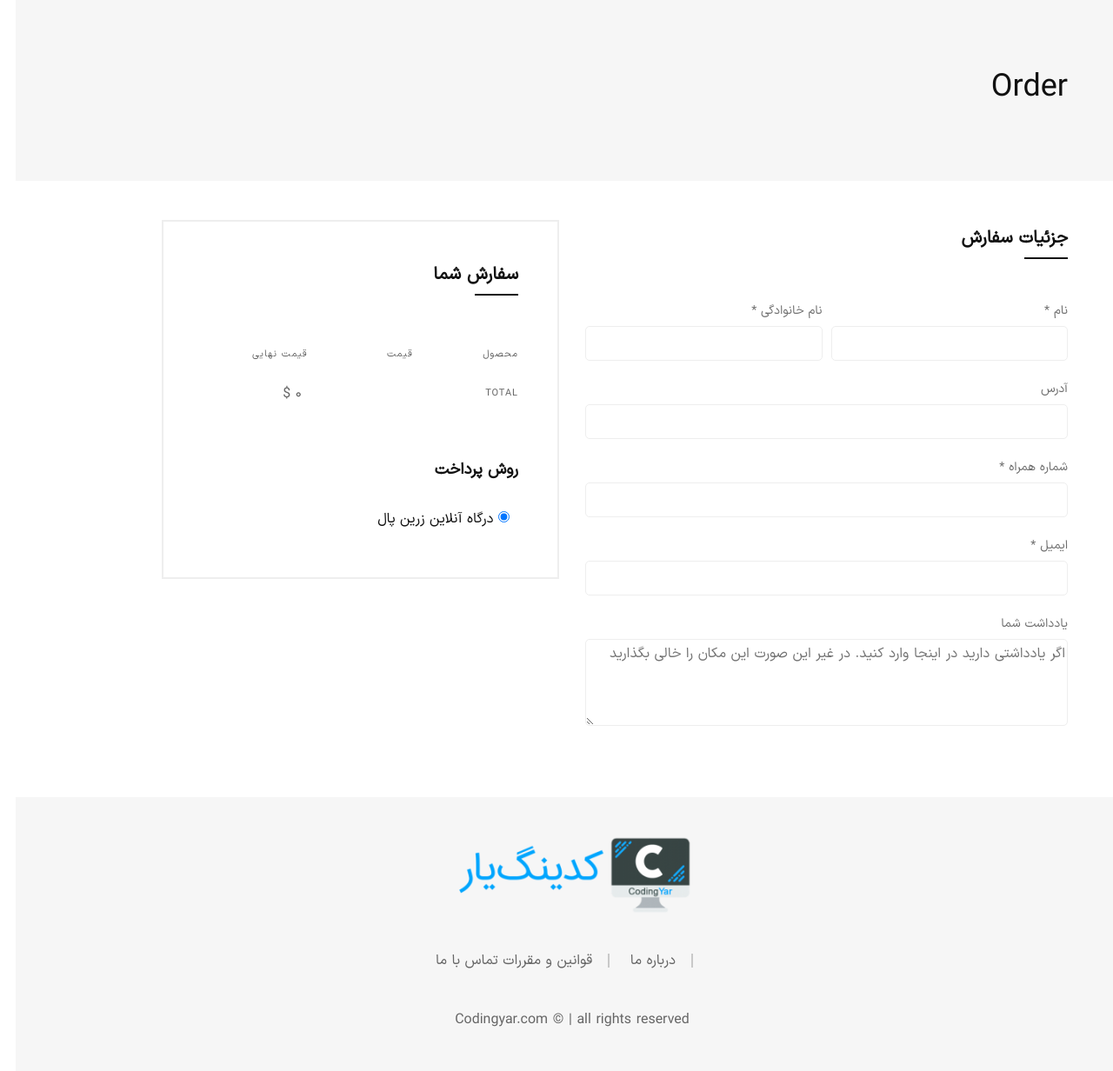
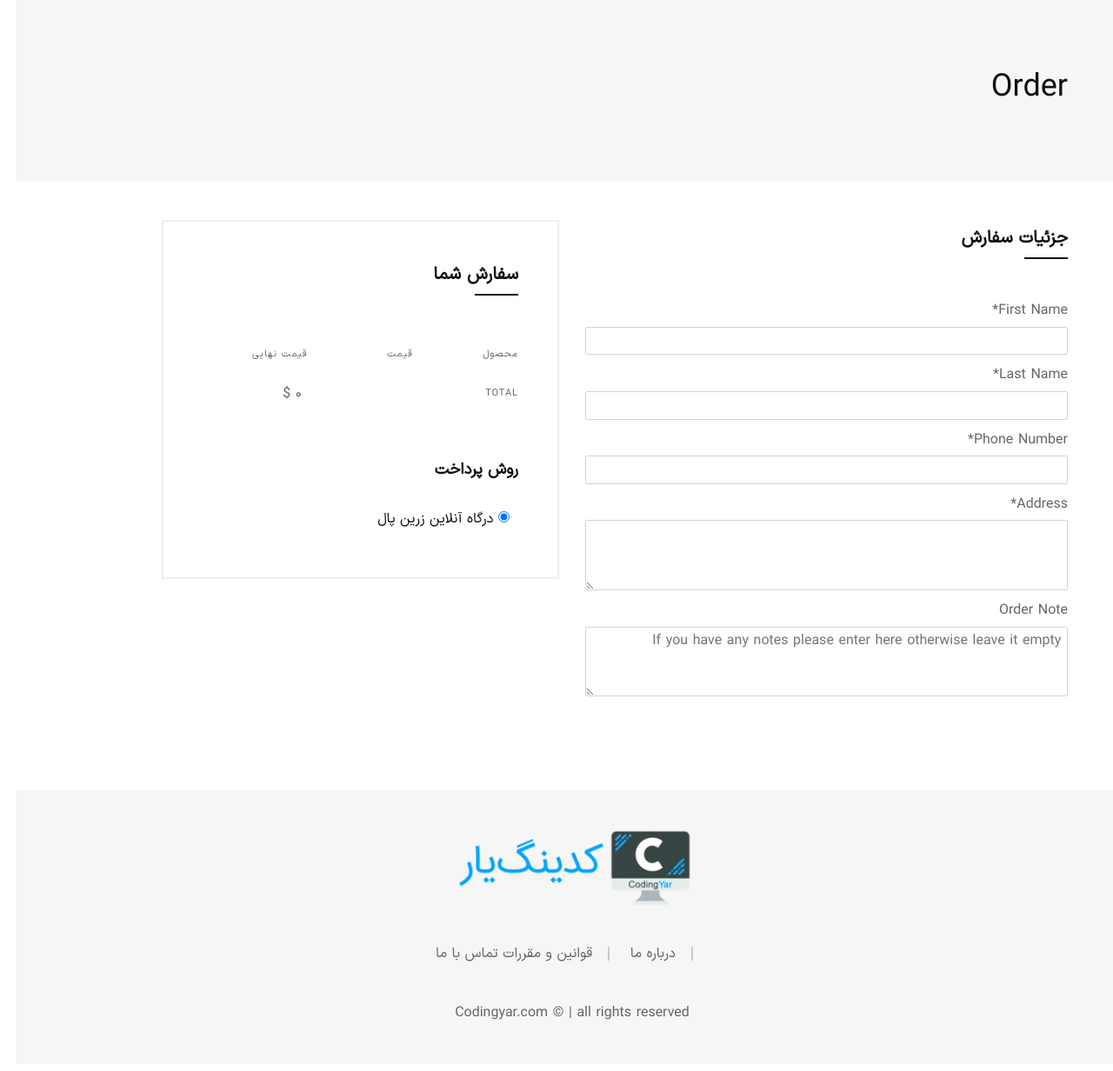
Before and after one commit to rezashahrokhi27/onlineshop, a Django app: page /order/create/ in a window 1280 px wide. Shown: the part 104-1336 px from the top of the page at 87% size. After the commit the page ends 1277 px from the top, so only its background shows below. Run offline with Django 4.2, Linux system fonts and the light colour scheme; parts of the project's set-up code (start-up, migrations or seed data) failed here and were passed over; some libraries are stand-ins or nearby versions; some web fonts are replaced.

Commit message:
create order form and add it to order_create.html

```diff
--- /dev/null
+++ b/orders/forms.py
@@ -0,0 +1,17 @@
+from django import forms
+from django.utils.translation import gettext_lazy as _
+
+from .models import Order
+
+
+class OrderForm(forms.ModelForm):
+    class Meta:
+        model = Order
+        fields = ['first_name', 'last_name', 'phone_number', 'address', 'order_notes', ]
+        widgets = {
+            'address': forms.Textarea(attrs={'rows': 3}),
+            'order_notes': forms.Textarea(attrs={
+                'rows': 3,
+                'placeholder': _('If you have any notes please enter here otherwise leave it empty')
+            }),
+        }
--- a/orders/models.py
+++ b/orders/models.py
@@ -1,18 +1,21 @@
 from django.db import models
 from django.conf import settings
+from django.utils.translation import gettext_lazy as _
 
 
 class Order(models.Model):
-    user = models.ForeignKey(settings.AUTH_USER_MODEL, on_delete=models.CASCADE)
-    is_paid = models.BooleanField(default=False)
+    user = models.ForeignKey(settings.AUTH_USER_MODEL, on_delete=models.CASCADE, verbose_name=_('User'))
+    is_paid = models.BooleanField(_('Is Paid?'), default=False)
 
-    first_name = models.CharField(max_length=100)
-    last_name = models.CharField(max_length=100)
-    address = models.CharField(max_length=700)
-    phone_number = models.CharField(max_length=15)
+    first_name = models.CharField(_('First Name'), max_length=100)
+    last_name = models.CharField(_('Last Name'), max_length=100)
+    phone_number = models.CharField(_('Phone Number'), max_length=15)
+    address = models.CharField(_('Address'), max_length=700)
 
-    datetime_created = models.DateTimeField(auto_now_add=True)
-    datetime_modified = models.DateTimeField(auto_now=True)
+    order_notes = models.CharField(_('Order Note'), max_length=700, blank=True)
+
+    datetime_created = models.DateTimeField(_('Created'), auto_now_add=True)
+    datetime_modified = models.DateTimeField(_('Modified'), auto_now=True)
 
     def __str__(self):
         return f'Order {self.id}'
--- a/orders/templates/orders/order_create.html
+++ b/orders/templates/orders/order_create.html
@@ -19,7 +19,7 @@
         {% trans 'Order' as header_name %}
         {% include 'topheader.html' with header_name=header_name %}
 
-        <div class="page-content-inner">
+        <div class="page-content-inner pb-5">
             <div class="container">
                 <div class="row pt--50 pt-md--40 pt-sm--20"></div>
                 <div class="row pb--80 pb-md--60 pb-sm--40">
@@ -29,42 +29,46 @@
                             <h2>جزئیات سفارش</h2>
                         </div>
                         <div class="checkout-form">
-                            <form action="#" class="form form--checkout">
-                                <div class="form-row mb--20">
-                                    <div class="form__group col-md-6 mb-sm--30">
-                                        <label for="billing_fname" class="form__label form__label--2">نام  <span class="required">*</span></label>
-                                        <input type="text" name="billing_fname" id="billing_fname" class="form__input form__input--2">
-                                    </div>
-                                    <div class="form__group col-md-6">
-                                        <label for="billing_lname" class="form__label form__label--2">نام خانوادگی  <span class="required">*</span></label>
-                                        <input type="text" name="billing_lname" id="billing_lname" class="form__input form__input--2">
-                                    </div>
-                                </div>
-                                <div class="form-row mb--20">
-                                    <div class="form__group col-12">
-                                        <label for="billing_company" class="form__label form__label--2">آدرس</label>
-                                        <input type="text" name="billing_company" id="billing_company" class="form__input form__input--2">
-                                    </div>
-                                </div>
-                                <div class="form-row mb--20">
-                                    <div class="form__group col-12">
-                                        <label for="billing_phone" class="form__label form__label--2">شماره همراه <span class="required">*</span></label>
-                                        <input type="text" name="billing_phone" id="billing_phone" class="form__input form__input--2">
-                                    </div>
-                                </div>
-                                <div class="form-row mb--20">
-                                    <div class="form__group col-12">
-                                        <label for="billing_email" class="form__label form__label--2">ایمیل  <span class="required">*</span></label>
-                                        <input type="email" name="billing_email" id="billing_email" class="form__input form__input--2">
-                                    </div>
-                                </div>
-                                <div class="form-row">
-                                    <div class="form__group col-12">
-                                        <label for="orderNotes" class="form__label form__label--2">یادداشت شما</label>
-                                        <textarea class="form__input form__input--2 form__input--textarea" id="orderNotes" name="orderNotes" placeholder="اگر یادداشتی دارید در اینجا وارد کنید. در غیر این صورت این مکان را خالی بگذارید"></textarea>
-                                    </div>
-                                </div>
+                            <form action="">
+                                {% csrf_token %}
+                                {{ form|crispy }}
                             </form>
+{#                            <form action="#" class="form form--checkout">#}
+{#                                <div class="form-row mb--20">#}
+{#                                    <div class="form__group col-md-6 mb-sm--30">#}
+{#                                        <label for="billing_fname" class="form__label form__label--2">نام  <span class="required">*</span></label>#}
+{#                                        <input type="text" name="billing_fname" id="billing_fname" class="form__input form__input--2">#}
+{#                                    </div>#}
+{#                                    <div class="form__group col-md-6">#}
+{#                                        <label for="billing_lname" class="form__label form__label--2">نام خانوادگی  <span class="required">*</span></label>#}
+{#                                        <input type="text" name="billing_lname" id="billing_lname" class="form__input form__input--2">#}
+{#                                    </div>#}
+{#                                </div>#}
+{#                                <div class="form-row mb--20">#}
+{#                                    <div class="form__group col-12">#}
+{#                                        <label for="billing_company" class="form__label form__label--2">آدرس</label>#}
+{#                                        <input type="text" name="billing_company" id="billing_company" class="form__input form__input--2">#}
+{#                                    </div>#}
+{#                                </div>#}
+{#                                <div class="form-row mb--20">#}
+{#                                    <div class="form__group col-12">#}
+{#                                        <label for="billing_phone" class="form__label form__label--2">شماره همراه <span class="required">*</span></label>#}
+{#                                        <input type="text" name="billing_phone" id="billing_phone" class="form__input form__input--2">#}
+{#                                    </div>#}
+{#                                </div>#}
+{#                                <div class="form-row mb--20">#}
+{#                                    <div class="form__group col-12">#}
+{#                                        <label for="billing_email" class="form__label form__label--2">ایمیل  <span class="required">*</span></label>#}
+{#                                        <input type="email" name="billing_email" id="billing_email" class="form__input form__input--2">#}
+{#                                    </div>#}
+{#                                </div>#}
+{#                                <div class="form-row">#}
+{#                                    <div class="form__group col-12">#}
+{#                                        <label for="orderNotes" class="form__label form__label--2">یادداشت شما</label>#}
+{#                                        <textarea class="form__input form__input--2 form__input--textarea" id="orderNotes" name="orderNotes" placeholder="اگر یادداشتی دارید در اینجا وارد کنید. در غیر این صورت این مکان را خالی بگذارید"></textarea>#}
+{#                                    </div>#}
+{#                                </div>#}
+{#                            </form>#}
                         </div>
                     </div>
                     <div class="col-xl-5 offset-xl-1 col-lg-6 mt-md--40">
--- a/orders/views.py
+++ b/orders/views.py
@@ -1,5 +1,9 @@
 from django.shortcuts import render
+
+from .forms import OrderForm
 
 
 def order_create_view(request):
-    return render(request, 'orders/order_create.html')
+    return render(request, 'orders/order_create.html', context={
+        'form': OrderForm()
+    })
```
Also changed, not shown: orders/locale/fa/LC_MESSAGES/django.po, 1 other file.
